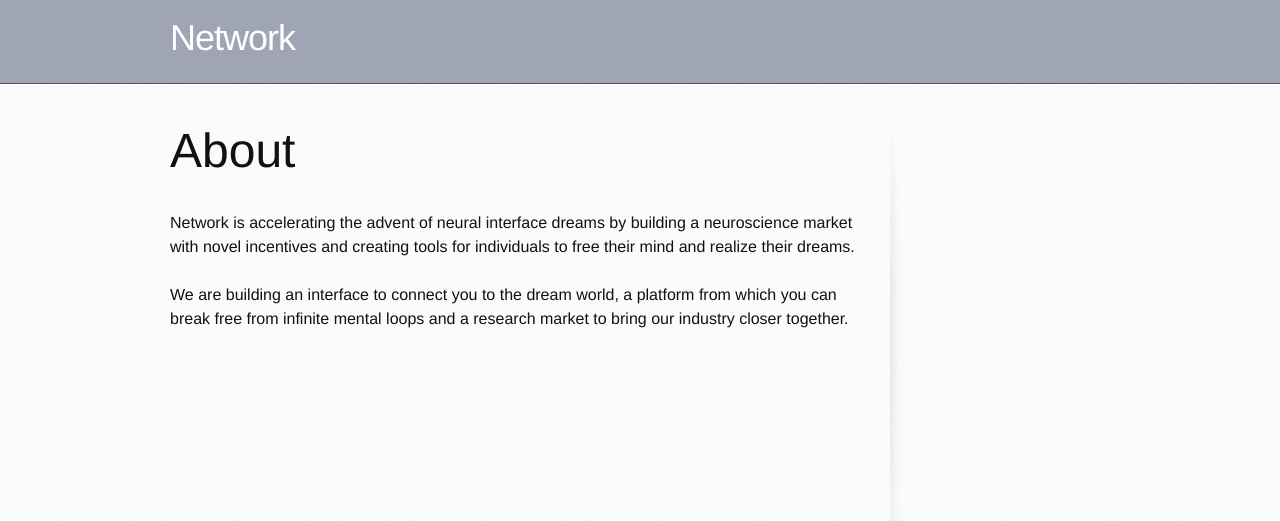
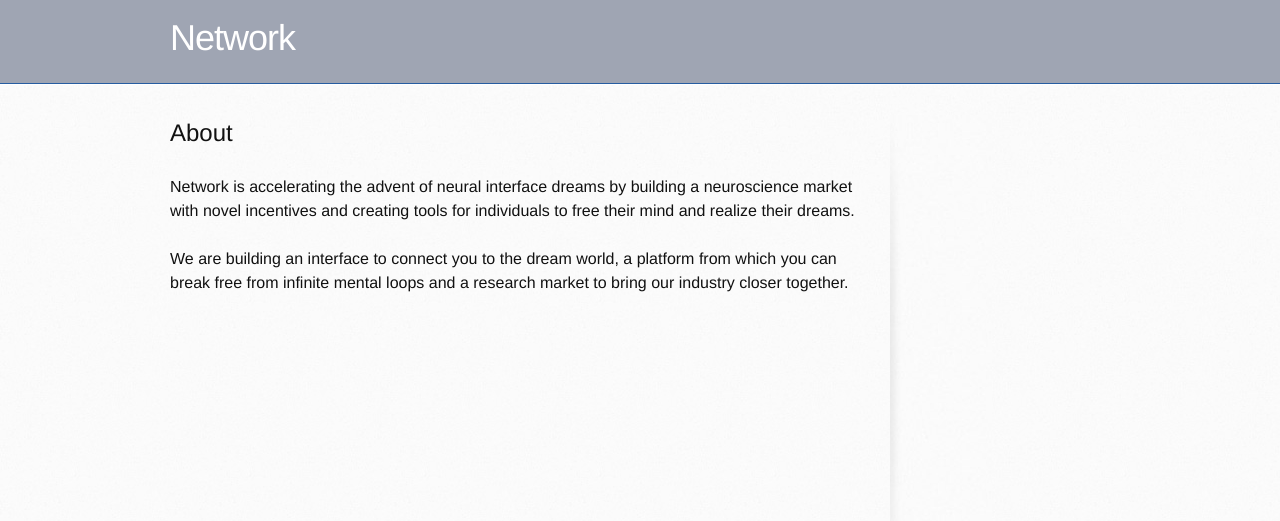
Before and after one commit to networkf/network.github.io, a Jekyll site: the page built from about.md, in a window 1280 px wide. Shown: the top 521 px of the page. Built offline with Jekyll 4.4.1, drawn with Linux system fonts in a browser that asks for light colours; some web fonts are replaced; our own code applies the rules of GitHub Pages for plain Markdown files; the repository's description, which GitHub fills in, is left out.

Commit message:
Update about.md

```diff
--- a/about.md
+++ b/about.md
@@ -6,7 +6,7 @@ layout: default
 </head>
 ---
 
-<font size="10">About</font>
+<font size="5">About</font>
 <br>
 Network is accelerating the advent of neural interface dreams by building a neuroscience market with novel incentives and creating tools for individuals to free their mind and realize their dreams.
 <br>
```
